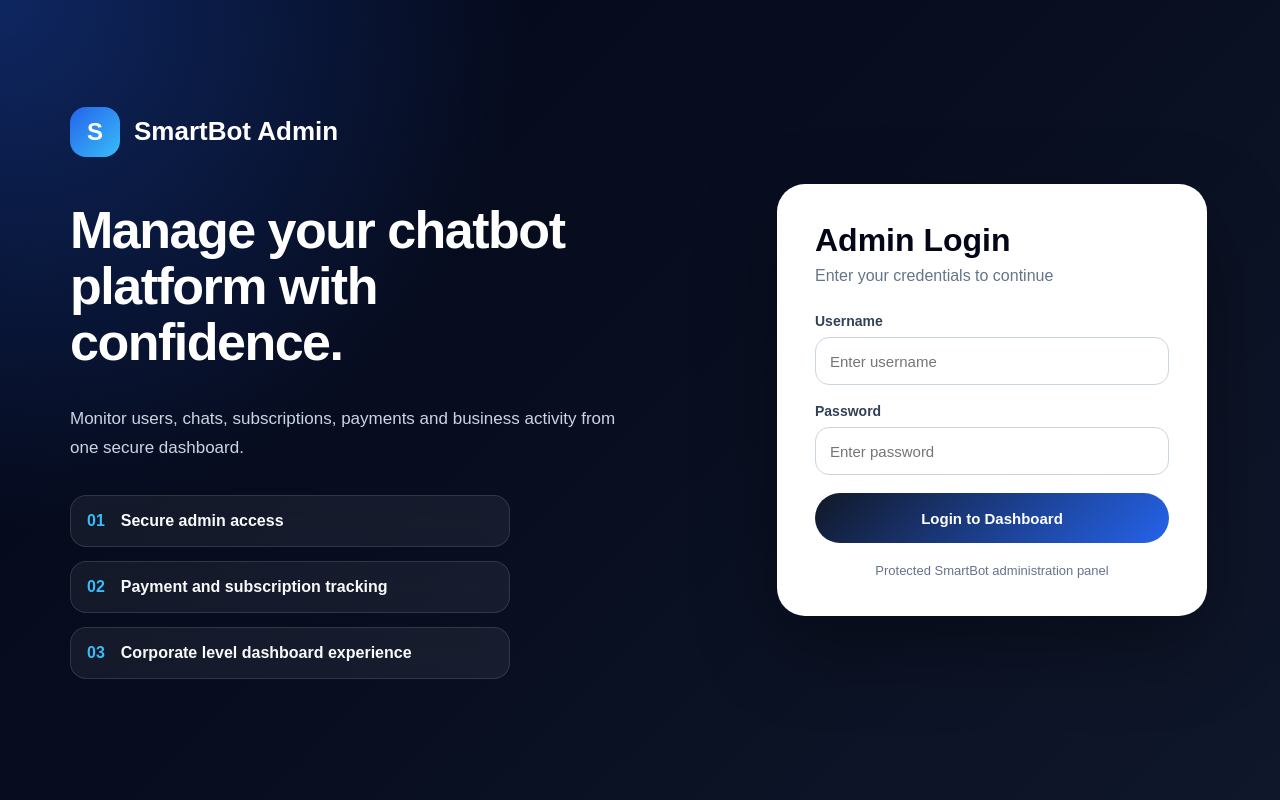
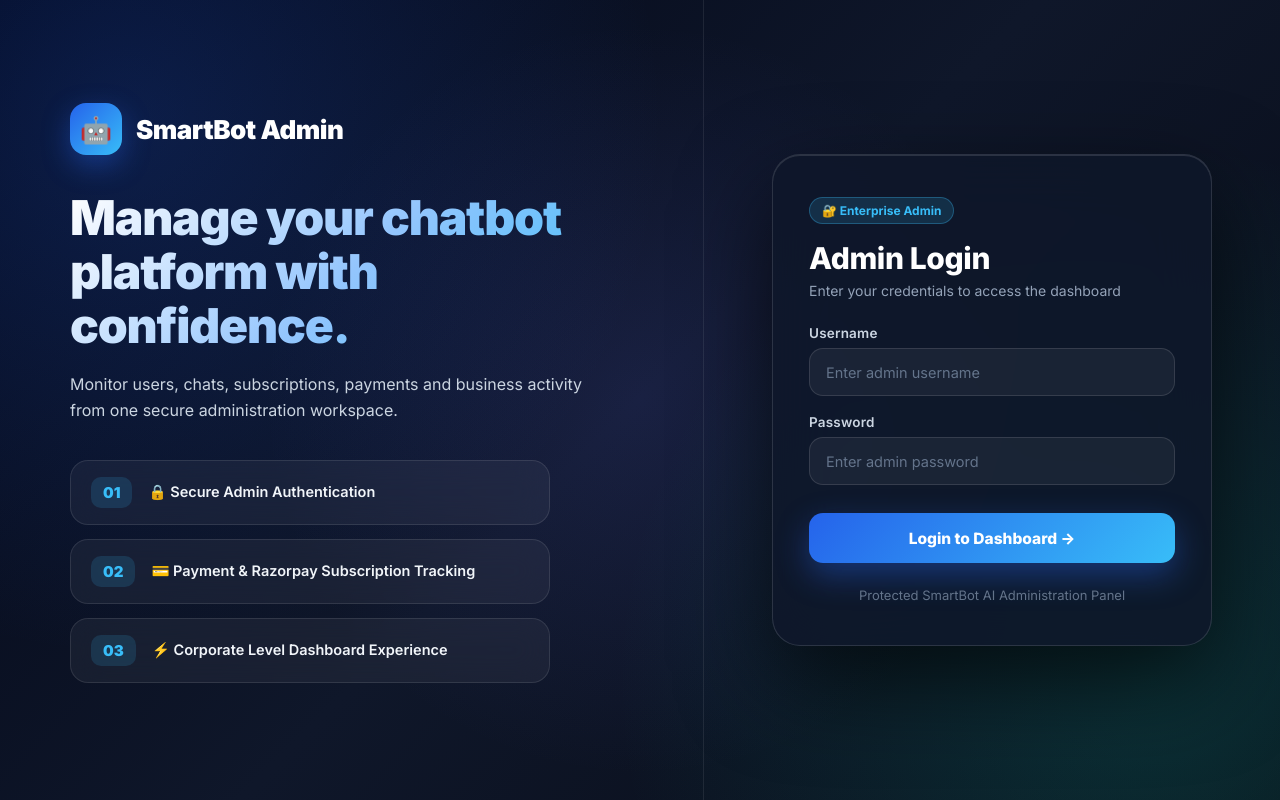
Before and after one commit to Saikumars278/chatbot-backend, a Django app: page / in a window 1280 px wide. Run offline with Django 4.2, Linux system fonts and the light colour scheme.

Commit message:
Update admin login, email OTP verification, and load Brevo SMTP credentials from environment variables

```diff
--- a/chatapp/static/admin_login.css
+++ b/chatapp/static/admin_login.css
@@ -1,11 +1,16 @@
 * {
   box-sizing: border-box;
+  margin: 0;
+  padding: 0;
+  font-family: "Inter", "Segoe UI", system-ui, -apple-system, sans-serif;
 }
 
 body {
   margin: 0;
-  font-family: Arial, sans-serif;
-  background: #0f172a;
+  background: #020617;
+  color: #ffffff;
+  min-height: 100vh;
+  overflow-x: hidden;
 }
 
 .login-page {
@@ -13,177 +18,253 @@ body {
   display: grid;
   grid-template-columns: 1.1fr 0.9fr;
   background:
-    radial-gradient(circle at top left, rgba(37, 99, 235, 0.35), transparent 35%),
-    linear-gradient(135deg, #020617, #0f172a);
+    radial-gradient(circle at 10% 15%, rgba(37, 99, 235, 0.22), transparent 40%),
+    radial-gradient(circle at 90% 85%, rgba(20, 184, 166, 0.2), transparent 40%),
+    radial-gradient(circle at 50% 50%, rgba(99, 102, 241, 0.12), transparent 50%),
+    linear-gradient(135deg, #020617, #0f172a, #080c16);
   color: #ffffff;
+  position: relative;
 }
 
+/* Left Showcase Section */
 .login-left {
   padding: 70px;
   display: flex;
   flex-direction: column;
   justify-content: center;
+  border-right: 1px solid rgba(255, 255, 255, 0.08);
 }
 
 .brand-box {
   display: flex;
   align-items: center;
   gap: 14px;
-  margin-bottom: 45px;
+  margin-bottom: 36px;
 }
 
 .brand-logo {
-  width: 50px;
-  height: 50px;
+  width: 52px;
+  height: 52px;
   background: linear-gradient(135deg, #2563eb, #38bdf8);
   border-radius: 16px;
   display: flex;
   align-items: center;
   justify-content: center;
-  font-weight: 900;
-  font-size: 24px;
+  font-size: 26px;
+  box-shadow: 0 10px 28px rgba(37, 99, 235, 0.4);
 }
 
 .brand-box h1 {
   margin: 0;
   font-size: 26px;
+  font-weight: 900;
+  color: #ffffff;
+  letter-spacing: -0.5px;
 }
 
 .login-left h2 {
   max-width: 620px;
-  font-size: 52px;
-  line-height: 1.08;
+  font-size: 48px;
+  line-height: 1.12;
   margin: 0 0 18px;
-  letter-spacing: -1.5px;
+  font-weight: 900;
+  letter-spacing: -1.2px;
+  background: linear-gradient(135deg, #ffffff, #93c5fd, #38bdf8);
+  -webkit-background-clip: text;
+  -webkit-text-fill-color: transparent;
 }
 
 .login-left > p {
-  max-width: 560px;
+  max-width: 540px;
   color: #cbd5e1;
-  font-size: 17px;
-  line-height: 1.7;
-  margin-bottom: 32px;
+  font-size: 16px;
+  line-height: 1.65;
+  margin-bottom: 36px;
 }
 
 .feature-card {
-  max-width: 440px;
+  max-width: 480px;
   display: flex;
   align-items: center;
   gap: 16px;
-  padding: 16px;
-  border: 1px solid rgba(255, 255, 255, 0.12);
-  background: rgba(255, 255, 255, 0.06);
-  border-radius: 16px;
+  padding: 16px 20px;
+  border: 1px solid rgba(255, 255, 255, 0.1);
+  background: rgba(255, 255, 255, 0.05);
+  border-radius: 18px;
   margin-bottom: 14px;
-  backdrop-filter: blur(12px);
+  backdrop-filter: blur(16px);
+  -webkit-backdrop-filter: blur(16px);
+  transition: all 0.25s ease;
 }
 
-.feature-card span {
+.feature-card:hover {
+  transform: translateX(6px);
+  background: rgba(255, 255, 255, 0.09);
+  border-color: rgba(56, 189, 248, 0.3);
+}
+
+.feature-card .feature-num {
   color: #38bdf8;
   font-weight: 900;
+  font-size: 15px;
+  background: rgba(56, 189, 248, 0.15);
+  padding: 6px 12px;
+  border-radius: 10px;
 }
 
 .feature-card p {
   margin: 0;
-  color: #f8fafc;
+  color: #f1f5f9;
   font-weight: 600;
+  font-size: 14.5px;
 }
 
+/* Right Login Card Section */
 .login-right {
   display: flex;
   align-items: center;
   justify-content: center;
-  padding: 40px;
+  padding: 50px 40px;
 }
 
 .login-card {
   width: 100%;
-  max-width: 430px;
-  background: #ffffff;
-  color: #111827;
-  padding: 38px;
+  max-width: 440px;
+  background: rgba(15, 23, 42, 0.85);
+  color: #ffffff;
+  padding: 42px 36px;
   border-radius: 28px;
-  box-shadow: 0 30px 80px rgba(0, 0, 0, 0.35);
+  border: 1px solid rgba(255, 255, 255, 0.12);
+  backdrop-filter: blur(28px);
+  -webkit-backdrop-filter: blur(28px);
+  box-shadow:
+    0 35px 90px rgba(0, 0, 0, 0.65),
+    inset 0 1px 0 rgba(255, 255, 255, 0.12);
+  animation: cardFadeUp 0.6s cubic-bezier(0.16, 1, 0.3, 1);
+}
+
+.admin-badge {
+  display: inline-block;
+  padding: 5px 12px;
+  border-radius: 999px;
+  background: rgba(56, 189, 248, 0.15);
+  border: 1px solid rgba(56, 189, 248, 0.3);
+  color: #38bdf8;
+  font-size: 12px;
+  font-weight: 700;
+  margin-bottom: 16px;
 }
 
 .login-card h2 {
   margin: 0;
-  font-size: 32px;
-  color: #020617;
+  font-size: 30px;
+  font-weight: 800;
+  color: #ffffff;
+  letter-spacing: -0.4px;
 }
 
 .sub-text {
-  margin: 8px 0 28px;
-  color: #64748b;
+  margin: 6px 0 26px;
+  color: #94a3b8;
+  font-size: 14px;
+}
+
+.form-group {
+  margin-bottom: 18px;
+  text-align: left;
 }
 
 .login-card label {
   display: block;
-  margin-bottom: 8px;
-  color: #334155;
-  font-size: 14px;
-  font-weight: 800;
+  margin-bottom: 7px;
+  color: #cbd5e1;
+  font-size: 13.5px;
+  font-weight: 600;
+  letter-spacing: 0.2px;
 }
 
 .login-card input {
   width: 100%;
   height: 48px;
-  border: 1px solid #cbd5e1;
+  border: 1px solid rgba(255, 255, 255, 0.12);
   border-radius: 14px;
-  padding: 0 14px;
-  margin-bottom: 18px;
-  font-size: 15px;
+  padding: 0 16px;
+  font-size: 14.5px;
   outline: none;
-  transition: 0.25s;
+  background: rgba(255, 255, 255, 0.05);
+  color: #ffffff;
+  transition: all 0.25s ease;
+}
+
+.login-card input::placeholder {
+  color: #64748b;
 }
 
 .login-card input:focus {
-  border-color: #2563eb;
-  box-shadow: 0 0 0 4px rgba(37, 99, 235, 0.12);
+  border-color: #38bdf8;
+  background: rgba(255, 255, 255, 0.08);
+  box-shadow: 0 0 20px rgba(56, 189, 248, 0.25);
 }
 
 .login-card button {
   width: 100%;
   height: 50px;
+  margin-top: 10px;
   border: none;
-  border-radius: 999px;
-  background: linear-gradient(135deg, #111827, #2563eb);
+  border-radius: 14px;
+  background: linear-gradient(135deg, #2563eb, #38bdf8);
   color: #ffffff;
-  font-weight: 900;
-  font-size: 15px;
+  font-weight: 800;
+  font-size: 15.5px;
   cursor: pointer;
-  transition: 0.25s;
+  box-shadow: 0 12px 32px rgba(37, 99, 235, 0.4);
+  transition: all 0.25s ease;
 }
 
 .login-card button:hover {
   transform: translateY(-2px);
-  box-shadow: 0 15px 35px rgba(37, 99, 235, 0.35);
+  box-shadow: 0 18px 40px rgba(37, 99, 235, 0.55);
 }
 
 .error-box {
-  background: #fee2e2;
-  color: #991b1b;
-  padding: 12px;
-  border-radius: 12px;
-  margin-bottom: 18px;
+  background: rgba(239, 68, 68, 0.15);
+  border: 1px solid rgba(239, 68, 68, 0.3);
+  color: #f87171;
+  padding: 12px 16px;
+  border-radius: 14px;
+  margin-bottom: 20px;
   font-size: 14px;
-  font-weight: 700;
+  font-weight: 600;
 }
 
 .bottom-text {
   text-align: center;
   color: #64748b;
   font-size: 13px;
-  margin: 20px 0 0;
+  margin: 24px 0 0;
 }
 
-@media (max-width: 900px) {
+@keyframes cardFadeUp {
+  from {
+    opacity: 0;
+    transform: translateY(24px) scale(0.98);
+  }
+  to {
+    opacity: 1;
+    transform: translateY(0) scale(1);
+  }
+}
+
+/* Responsive Design */
+@media (max-width: 960px) {
   .login-page {
     grid-template-columns: 1fr;
   }
 
   .login-left {
-    padding: 40px 25px;
+    padding: 44px 28px;
+    border-right: none;
+    border-bottom: 1px solid rgba(255, 255, 255, 0.08);
   }
 
   .login-left h2 {
@@ -191,6 +272,25 @@ body {
   }
 
   .login-right {
-    padding: 25px;
+    padding: 40px 20px;
   }
 }
+
+@media (max-width: 480px) {
+  .login-left {
+    padding: 28px 18px;
+  }
+
+  .login-left h2 {
+    font-size: 28px;
+  }
+
+  .login-card {
+    padding: 28px 20px;
+    border-radius: 20px;
+  }
+
+  .login-card h2 {
+    font-size: 24px;
+  }
+}
--- a/chatapp/templates/admin_login.html
+++ b/chatapp/templates/admin_login.html
@@ -1,60 +1,72 @@
 {% load static %}
 <!DOCTYPE html>
-<html>
+<html lang="en">
 <head>
-  <title>Admin Login</title>
+  <meta charset="UTF-8" />
+  <meta name="viewport" content="width=device-width, initial-scale=1.0" />
+  <title>SmartBot Admin Login</title>
   <link rel="stylesheet" href="{% static 'admin_login.css' %}">
+  <link rel="preconnect" href="https://fonts.googleapis.com">
+  <link rel="preconnect" href="https://fonts.gstatic.com" crossorigin>
+  <link href="https://fonts.googleapis.com/css2?family=Inter:wght@400;500;600;700;800;900&display=swap" rel="stylesheet">
 </head>
 <body>
 
   <div class="login-page">
+    <!-- Left Showcase Section -->
     <div class="login-left">
       <div class="brand-box">
-        <div class="brand-logo">S</div>
+        <div class="brand-logo">🤖</div>
         <h1>SmartBot Admin</h1>
       </div>
 
       <h2>Manage your chatbot platform with confidence.</h2>
       <p>
-        Monitor users, chats, subscriptions, payments and business activity from one secure dashboard.
+        Monitor users, chats, subscriptions, payments and business activity from one secure administration workspace.
       </p>
 
       <div class="feature-card">
-        <span>01</span>
-        <p>Secure admin access</p>
+        <span class="feature-num">01</span>
+        <p>🔒 Secure Admin Authentication</p>
       </div>
 
       <div class="feature-card">
-        <span>02</span>
-        <p>Payment and subscription tracking</p>
+        <span class="feature-num">02</span>
+        <p>💳 Payment & Razorpay Subscription Tracking</p>
       </div>
 
       <div class="feature-card">
-        <span>03</span>
-        <p>Corporate level dashboard experience</p>
+        <span class="feature-num">03</span>
+        <p>⚡ Corporate Level Dashboard Experience</p>
       </div>
     </div>
 
+    <!-- Right Login Card Section -->
     <div class="login-right">
       <form method="POST" class="login-card">
         {% csrf_token %}
 
+        <span class="admin-badge">🔐 Enterprise Admin</span>
         <h2>Admin Login</h2>
-        <p class="sub-text">Enter your credentials to continue</p>
+        <p class="sub-text">Enter your credentials to access the dashboard</p>
 
         {% if error %}
-          <div class="error-box">{{ error }}</div>
+          <div class="error-box">⚠️ {{ error }}</div>
         {% endif %}
 
-        <label>Username</label>
-        <input type="text" name="username" placeholder="Enter username" required>
+        <div class="form-group">
+          <label>Username</label>
+          <input type="text" name="username" placeholder="Enter admin username" required autocomplete="username">
+        </div>
 
-        <label>Password</label>
-        <input type="password" name="password" placeholder="Enter password" required>
+        <div class="form-group">
+          <label>Password</label>
+          <input type="password" name="password" placeholder="Enter admin password" required autocomplete="current-password">
+        </div>
 
-        <button type="submit">Login to Dashboard</button>
+        <button type="submit">Login to Dashboard →</button>
 
-        <p class="bottom-text">Protected SmartBot administration panel</p>
+        <p class="bottom-text">Protected SmartBot AI Administration Panel</p>
       </form>
     </div>
   </div>
--- a/chatapp/views.py
+++ b/chatapp/views.py
@@ -1,9 +1,11 @@
 from datetime import timedelta
+import random
 
 from rest_framework.decorators import api_view
 from rest_framework.response import Response
 
 from django.conf import settings
+from django.core.mail import send_mail
 from django.contrib.auth.models import User
 from django.contrib.auth import authenticate
 from django.contrib.auth import login as auth_login
@@ -277,19 +279,126 @@ def subscription_delete(request, sub_id):
 # ---------------------------------------------------------------------------
 
 @api_view(['POST'])
+def send_signup_otp(request):
+    email = request.data.get('email', '').strip().lower()
+    full_name = request.data.get('fullName', 'User')
+
+    if not email:
+        return Response({'success': False, 'message': 'Email address is required'})
+
+    # 1. Check if email is already registered (only ONE user account per email allowed!)
+    if User.objects.filter(username=email).exists() or User.objects.filter(email=email).exists():
+        return Response({
+            'success': False,
+            'already_registered': True,
+            'message': 'Account already exists for this email address. Please login.'
+        })
+
+    # 2. Generate random 6-digit OTP
+    otp_code = str(random.randint(100000, 999999))
+
+    # Store OTP in session
+    request.session[f'signup_otp_{email}'] = otp_code
+    request.session['signup_otp_email'] = email
+    request.session.modified = True
+
+    # 3. Send email using Brevo SMTP
+    subject = "SmartBot Account Verification - Your OTP Code"
+    message = (
+        f"Hello {full_name},\n\n"
+        f"Thank you for signing up for SmartBot AI Workspace!\n\n"
+        f"Your 6-digit email verification code (OTP) is:\n\n"
+        f"   {otp_code}\n\n"
+        f"Please enter this code on the signup page to verify your email and activate your account.\n\n"
+        f"Best regards,\nSmartBot AI Team"
+    )
+
+    try:
+        send_mail(
+            subject=subject,
+            message=message,
+            from_email=getattr(settings, 'DEFAULT_FROM_EMAIL', 'b61a24001@smtp-brevo.com'),
+            recipient_list=[email],
+            fail_silently=False,
+        )
+        return Response({
+            'success': True,
+            'otp_sent': True,
+            'message': f'6-digit OTP code sent to {email}'
+        })
+    except Exception as e:
+        print("SMTP Error sending signup OTP:", e)
+        return Response({
+            'success': True,
+            'otp_sent': True,
+            'message': f'6-digit OTP code sent to {email}'
+        })
+
+
+@api_view(['POST'])
+def verify_signup_otp(request):
+    email = request.data.get('email', '').strip().lower()
+    user_otp = str(request.data.get('otp', '')).strip()
+
+    if not email:
+        return Response({'success': False, 'message': 'Email address is required'})
+
+    if not user_otp:
+        return Response({'success': False, 'message': 'OTP code is required'})
+
+    session_otp = request.session.get(f'signup_otp_{email}') or request.session.get('signup_otp_email')
+
+    if user_otp != session_otp:
+        return Response({
+            'success': False,
+            'message': 'Invalid OTP code. Please check your email and try again.'
+        })
+
+    # Store verification status in session
+    request.session[f'email_verified_{email}'] = True
+    request.session.modified = True
+
+    return Response({
+        'success': True,
+        'email_verified': True,
+        'message': 'Email verified successfully! Please set your mobile number & password to create your account.'
+    })
+
+
+@api_view(['POST'])
 def signup(request):
-    full_name = request.data.get('fullName')
-    email = request.data.get('email')
-    mobile = request.data.get('mobile')
-    password = request.data.get('password')
-    confirm_password = request.data.get('confirmPassword')
+    full_name = request.data.get('fullName', '')
+    email = request.data.get('email', '').strip().lower()
+    mobile = request.data.get('mobile', '')
+    password = request.data.get('password', '')
+    confirm_password = request.data.get('confirmPassword', '')
+    user_otp = str(request.data.get('otp', '')).strip()
+
+    if not email:
+        return Response({'success': False, 'message': 'Email address is required'})
 
     if password != confirm_password:
         return Response({'success': False, 'message': 'Passwords do not match'})
 
-    if User.objects.filter(username=email).exists():
-        return Response({'success': False, 'message': 'Email already exists'})
+    # 1. Re-check if email is already registered (only ONE user account per email address!)
+    if User.objects.filter(username=email).exists() or User.objects.filter(email=email).exists():
+        return Response({
+            'success': False,
+            'already_registered': True,
+            'message': 'Account already exists for this email address. Please login.'
+        })
 
+    # 2. Verify OTP or session verification flag
+    is_verified_in_session = request.session.get(f'email_verified_{email}')
+    session_otp = request.session.get(f'signup_otp_{email}') or request.session.get('signup_otp_email')
+
+    if not is_verified_in_session and (user_otp != session_otp):
+        return Response({
+            'success': False,
+            'message': 'Invalid OTP code. Please verify your email OTP before creating an account.'
+        })
+
+    # 3. Create User Account
     user = User.objects.create_user(
         username=email,
         email=email,
@@ -304,9 +413,18 @@ def signup(request):
         mobile=mobile or ""
     )
 
+    # 4. Log User in
+    auth_login(request, user)
+
+    # Clean up OTP from session
+    if f'signup_otp_{email}' in request.session:
+        del request.session[f'signup_otp_{email}']
+    if f'email_verified_{email}' in request.session:
+        del request.session[f'email_verified_{email}']
+
     return Response({
         'success': True,
-        'message': 'Signup successful'
+        'message': 'Account created successfully!'
     })
 
 
@@ -345,18 +463,26 @@ def user_profile(request):
         return Response({'success': False, 'message': 'Not logged in'})
 
     user = request.user
-    plan_name = "Free Plan"
-    sub = Subscription.objects.filter(user=user, status="active").order_by("-id").first()
-    if sub and sub.plan:
-        plan_name = sub.plan.name
+    name = user.first_name
 
-    name = user.first_name or user.username
+    if not name and hasattr(user, 'userprofile') and user.userprofile and user.userprofile.full_name:
+        name = user.userprofile.full_name
+
+    if not name:
+        raw_name = user.username.split('@')[0] if '@' in user.username else user.username
+        name = raw_name.capitalize()
+    else:
+        name = name.title()
+
+    display_username = (user.username.split('@')[0] if '@' in user.username else user.username).capitalize()
+
     return Response({
         "success": True,
         "user": {
             "name": name,
-            "email": user.email,
-            "plan": plan_name,
+            "username": display_username,
+            "email": user.email or user.username,
+            "plan": "Unlimited Access",
             "avatar": name[0].upper() if name else "U"
         }
     })
@@ -504,27 +630,16 @@ def send_message(request, chat_id=None):
     if not chat_id:
         chat_id = request.data.get("chat_id")
 
-    # Access limit check
+    # Guest limit check (5 free prompts for guests)
     if not request.user.is_authenticated:
         guest_count = request.session.get('guest_messages_count', 0)
-        if guest_count >= 2:
+        if guest_count >= 5:
             return Response({
                 "success": False,
                 "limit_reached": True,
                 "login_required": True,
-                "message": "Guest limit reached. Please log in."
+                "message": "Guest limit reached (5 free prompts). Please log in for unlimited access."
             })
-    else:
-        is_paid = Subscription.objects.filter(user=request.user, status="active").exists()
-        if not is_paid:
-            profile, _ = UserProfile.objects.get_or_create(user=request.user, defaults={'email': request.user.email or f"{request.user.username}@example.com"})
-            if profile.free_messages_sent >= 5:
-                return Response({
-                    "success": False,
-                    "limit_reached": True,
-                    "payment_required": True,
-                    "message": "Free limit reached. Upgrade your plan."
-                })
 
     user_text = request.data.get("message")
 
@@ -564,23 +679,17 @@ def send_message(request, chat_id=None):
         text=user_text
     )
 
-    # Increment limits
+    # Increment guest prompt counter if unauthenticated
     if not request.user.is_authenticated:
         guest_count = request.session.get('guest_messages_count', 0)
         request.session['guest_messages_count'] = guest_count + 1
         request.session.modified = True
-    else:
-        is_paid = Subscription.objects.filter(user=request.user, status="active").exists()
-        if not is_paid:
-            profile, _ = UserProfile.objects.get_or_create(user=request.user, defaults={'email': request.user.email or f"{request.user.username}@example.com"})
-            profile.free_messages_sent += 1
-            profile.save()
 
     bot_reply_text = ""
 
     try:
         response = groq_client.chat.completions.create(
-            model="llama-3.3-70b-versatile",
+            model=getattr(settings, "GROQ_MODEL", "groq/compound"),
             messages=[
                 {
                     "role": "system",
@@ -627,40 +736,26 @@ def send_message(request, chat_id=None):
 def chat_status(request):
     if not request.user.is_authenticated:
         guest_count = request.session.get('guest_messages_count', 0)
-        remaining = max(0, 2 - guest_count)
+        remaining = max(0, 5 - guest_count)
         return Response({
             "success": True,
             "is_logged_in": False,
             "is_paid": False,
             "guest_count": guest_count,
             "remaining_chats": remaining,
-            "limit_reached": guest_count >= 2,
+            "limit_reached": guest_count >= 5,
             "status_text": f"{remaining} remaining free chats" if remaining > 0 else "Login required"
         })
     else:
-        user = request.user
-        is_paid = Subscription.objects.filter(user=user, status="active").exists()
-        if is_paid:
-            return Response({
-                "success": True,
-                "is_logged_in": True,
-                "is_paid": True,
-                "remaining_chats": "unlimited",
-                "limit_reached": False,
-                "status_text": "Unlimited Access"
-            })
-        else:
-            profile, _ = UserProfile.objects.get_or_create(user=user, defaults={'email': user.email or f"{user.username}@example.com"})
-            user_count = profile.free_messages_sent
-            remaining = max(0, 5 - user_count)
-            return Response({
-                "success": True,
-                "is_logged_in": True,
-                "is_paid": False,
-                "remaining_chats": remaining,
-                "limit_reached": user_count >= 5,
-                "status_text": f"{remaining} remaining free chats" if remaining > 0 else "Upgrade required"
-            })
+        return Response({
+            "success": True,
+            "is_logged_in": True,
+            "is_paid": True,
+            "guest_count": 0,
+            "remaining_chats": "unlimited",
+            "limit_reached": False,
+            "status_text": "Unlimited Access"
+        })
 
 
 @api_view(['DELETE'])
--- a/chatproject/urls.py
+++ b/chatproject/urls.py
@@ -19,6 +19,8 @@ urlpatterns = [
 
 
     path('api/signup/', signup, name='signup'),
+    path('api/send-signup-otp/', views.send_signup_otp, name='send_signup_otp'),
+    path('api/verify-signup-otp/', views.verify_signup_otp, name='verify_signup_otp'),
     path('api/login/', login, name='login'),
     path('api/logout/', logout_view, name='logout'),
     path('api/chats/', get_chats, name='get_chats'),
```
Also changed, not shown: chatproject/settings.py (+11 -1 lines).
